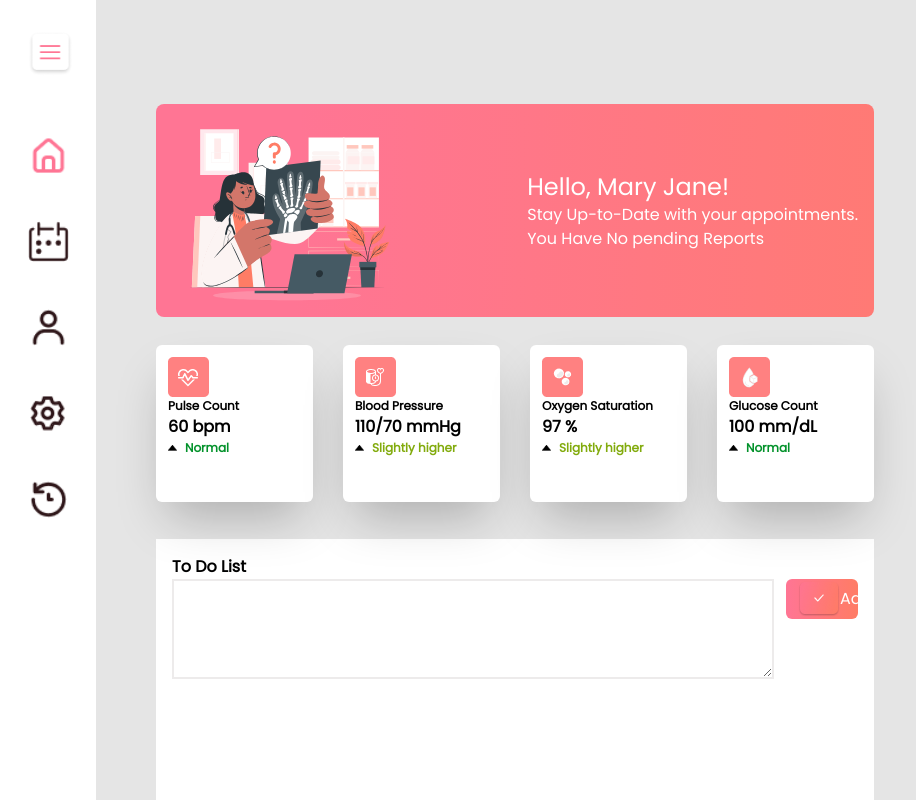
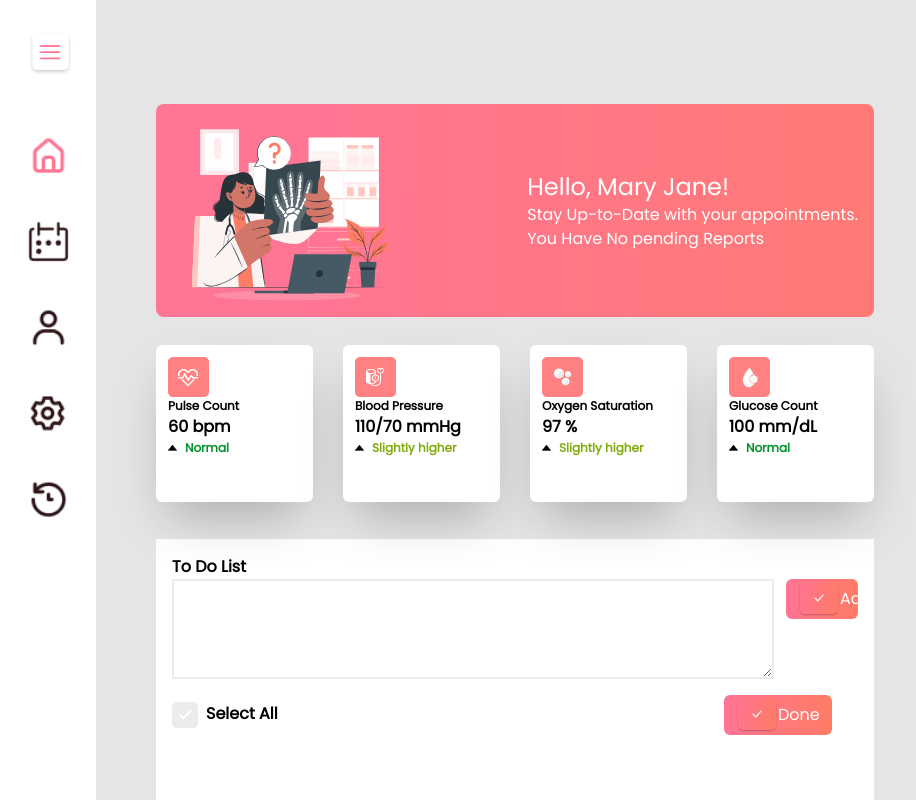
Before and after one commit to shihabsararrafid/task-02, a React (Create React App) app: page / in a window 1280 px wide. Shown: the top 800 px of the page, without its empty margins (0-916 px from the left). Built offline with nearby package versions, Linux system fonts and the light colour scheme.

Commit message:
select all button

```diff
--- a/src/Components/HomeMain/ToDo.js
+++ b/src/Components/HomeMain/ToDo.js
@@ -1,6 +1,9 @@
-import React from "react";
+import React, { useState } from "react";
 import small from "./../../Images/small.png";
+import uncheck from "./../../Images/Icon_Vector_Uncheck.png";
+import check from "./../../Images/Icon_Vector_Check.png";
 const ToDo = () => {
+  const [select, setSelect] = useState(false);
   return (
     <div className="w-full h-[460px] mt-[37px] bg-white p-4">
       <h1 className="font-semibold text-base ">To Do List </h1>
@@ -18,6 +21,25 @@ const ToDo = () => {
           <span> Add</span>
         </button>
       </div>
+      <section className="select">
+        <div className="flex  items-center  mt-4">
+          <div className="flex w-[540px] ">
+            <img
+              onClick={() => setSelect(!select)}
+              className="w-[26px] h-[26px]"
+              src={`${select ? check : uncheck}`}
+              alt=""
+            />
+            <span className="font-bold block ml-2">Select All</span>
+          </div>
+          <div>
+            <button className="flex h-[40px] ml-3  text-white items-center bg-gradient-to-r from-[#FF7594] to-[#FF7C65] py-1 px-3 rounded-md ">
+              <img src={small} className="" alt="" />
+              <span> Done</span>
+            </button>
+          </div>
+        </div>
+      </section>
     </div>
   );
 };
```
